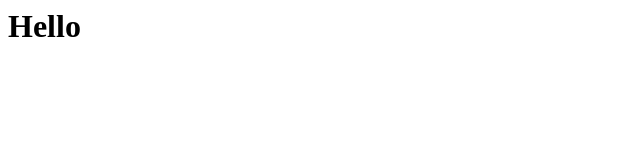
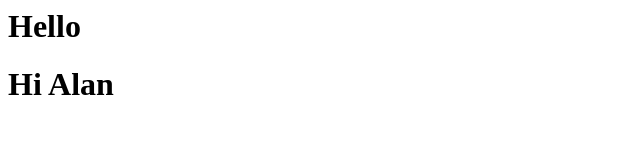
Before and after one commit to henokkeleta/jfs-github-prac, a plain HTML site: page index.html in a window 1280 px wide. Shown: the whole page, without its empty margins (0-640 px from the left). Drawn offline with Linux system fonts and the light colour scheme.

Commit message:
Update index.html

```diff
--- a/index.html
+++ b/index.html
@@ -7,5 +7,6 @@
 </head>
 <body>
     <h1>Hello</h1>
+    <h1>Hi Alan</h1>
 </body>
 </html>
```
